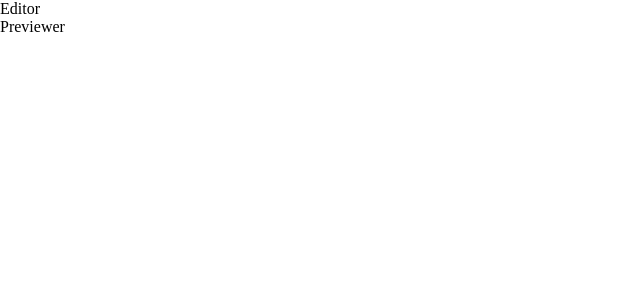
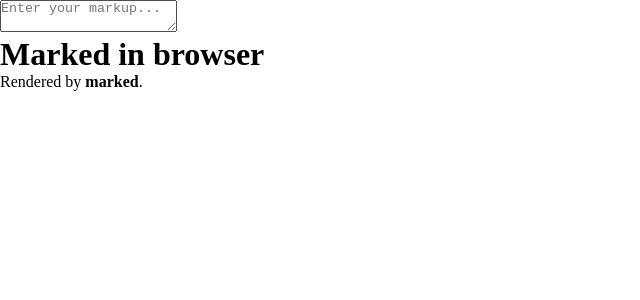
Before and after one commit to vilmis04/simple-markdown-previewer, a React (Create React App) app: page / in a window 1280 px wide. Shown: the top 300 px of the page, without its empty margins (0-640 px from the left). Built offline with nearby package versions, Linux system fonts and the light colour scheme.

Commit message:
[UPD] added markdown form, parsing and sanitize

```diff
--- a/package.json
+++ b/package.json
@@ -6,6 +6,8 @@
     "@testing-library/jest-dom": "^5.16.1",
     "@testing-library/react": "^12.1.2",
     "@testing-library/user-event": "^13.5.0",
+    "dompurify": "^2.3.5",
+    "marked": "^4.0.12",
     "react": "^17.0.2",
     "react-dom": "^17.0.2",
     "react-scripts": "5.0.0",
--- a/src/App.js
+++ b/src/App.js
@@ -2,6 +2,8 @@
 Get input from Editor component (textarea) via controlled form
 Pass markdown string to parser
 Render result
+Apply styles
+Implement maximizing feature
 */
 
 
@@ -13,17 +15,21 @@
   constructor (props) {
     super(props);
     this.state = {
-      markdown: ""
+      markdown: '# Marked in browser\n\nRendered by **marked**.'
     }
+    this.updateMarkdown = this.updateMarkdown.bind(this);
+  }
+  updateMarkdown(text) {
+    this.setState({
+      markdown: text
+    });
   }
 
   render () {
-    // const elements = (<strong><em>Bold text</em></strong>);
     return (
       <div>
-        <Editor id="editor" />
-        <Previewer id="preview" />
-        {/* {elements} */}
+        <Editor id="editor" onChange={this.updateMarkdown} />
+        <Previewer id="preview" text={this.state.markdown} />
       </div>
     );
   }
--- a/src/editor.js
+++ b/src/editor.js
@@ -1,8 +1,10 @@
+// import { useState } from 'react';
+
 export default function Editor(props) {
 
     return (
         <div>
-            Editor
+            <textarea id="editor" placeholder="Enter your markup..." onChange={(event) => props.onChange(event.target.value)}></textarea>
         </div>
     );
 }
--- a/src/previewer.js
+++ b/src/previewer.js
@@ -1,8 +1,13 @@
+import { marked } from "marked";
+import DOMPurify from 'dompurify';
+
 export default function Previewer(props) {
-
+    const dirty = marked.parse(props.text);
+    const clean = DOMPurify.sanitize(dirty);
+    function createMarkup() {
+        return {__html: clean};
+      }
     return (
-        <div>
-            Previewer
-        </div>
+        <div dangerouslySetInnerHTML={createMarkup()}></div>
     );
 }
```
Also changed, not shown: 1 other file (tests, documents, lock files or other folders).
